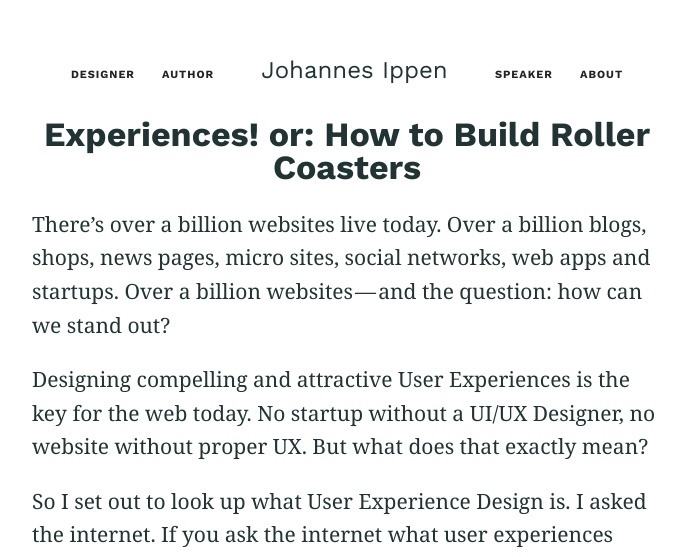
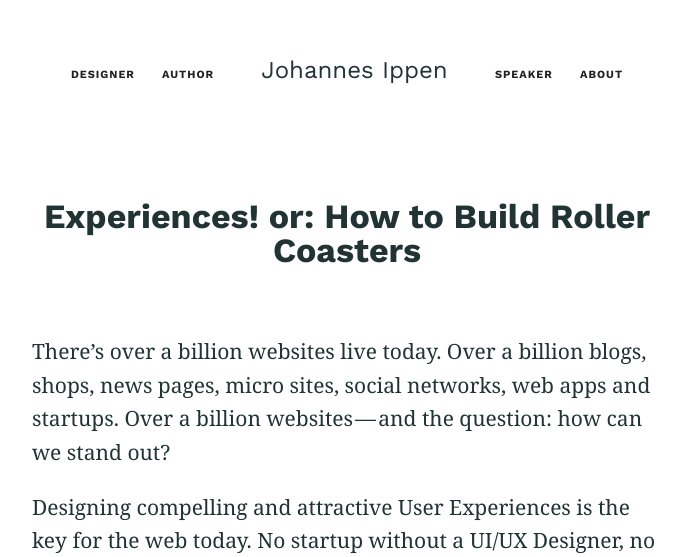
Before and after one commit to johannesippen/johannesippen.com, a Jekyll site: the page built from _posts/2016-12-20-experiences-build-roller-coasters.md, in a window 1280 px wide. Shown: the top 557 px of the page, without its empty margins (293-978 px from the left). Built offline with Jekyll 4.4.1, drawn with Linux system fonts in a browser that asks for light colours.

Commit message:
Optimising Images within Blogposts

```diff
--- a/_layouts/article.html
+++ b/_layouts/article.html
@@ -8,10 +8,19 @@
     <style>
       .blog-article {
         max-width: 30em;
-        margin: 0 auto;
+        margin: 5em auto;
       }
-      .blog-article img {
-        width: 120%;
+      .blog-article h1 {
+        margin-bottom: 2em;
+      }
+      .embed-youtube {
+        border: 0;
+      }
+      .blog-article img,
+      .blog-article .embed-youtube {
+        margin: 0 -3em;
+        width: 36em;
+        min-width: 36em;
       }
       .blog-article p {
         font-family: Georgia, sans-serif;
--- a/_plugins/youtube.rb
+++ b/_plugins/youtube.rb
@@ -21,7 +21,7 @@
 
   def render(context)
     # "<iframe width=\"#{@width}\" height=\"#{@height}\" src=\"http://www.youtube.com/embed/#{@id}\" frameborder=\"0\"allowfullscreen></iframe>"
-    "<iframe width=\"#{@width}\" height=\"#{@height}\" src=\"http://www.youtube.com/embed/#{@id}?color=white&theme=light\"></iframe>"
+    "<iframe class=\"embed-youtube\" width=\"#{@width}\" height=\"#{@height}\" src=\"http://www.youtube.com/embed/#{@id}?color=white&theme=light\"></iframe>"
   end
 
   Liquid::Template.register_tag "youtube", self
```
Also changed, not shown: _posts/2016-11-19-creative-mornings-video.md (+1 -1 lines).
